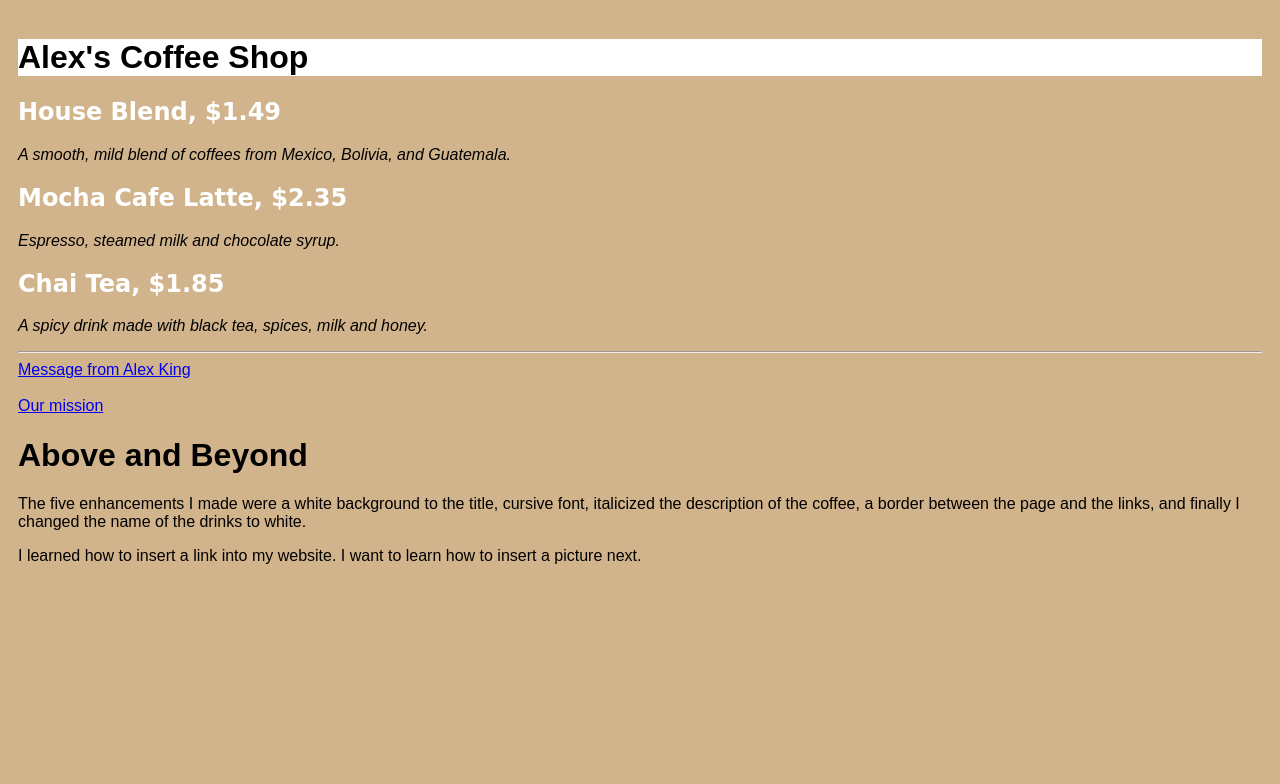
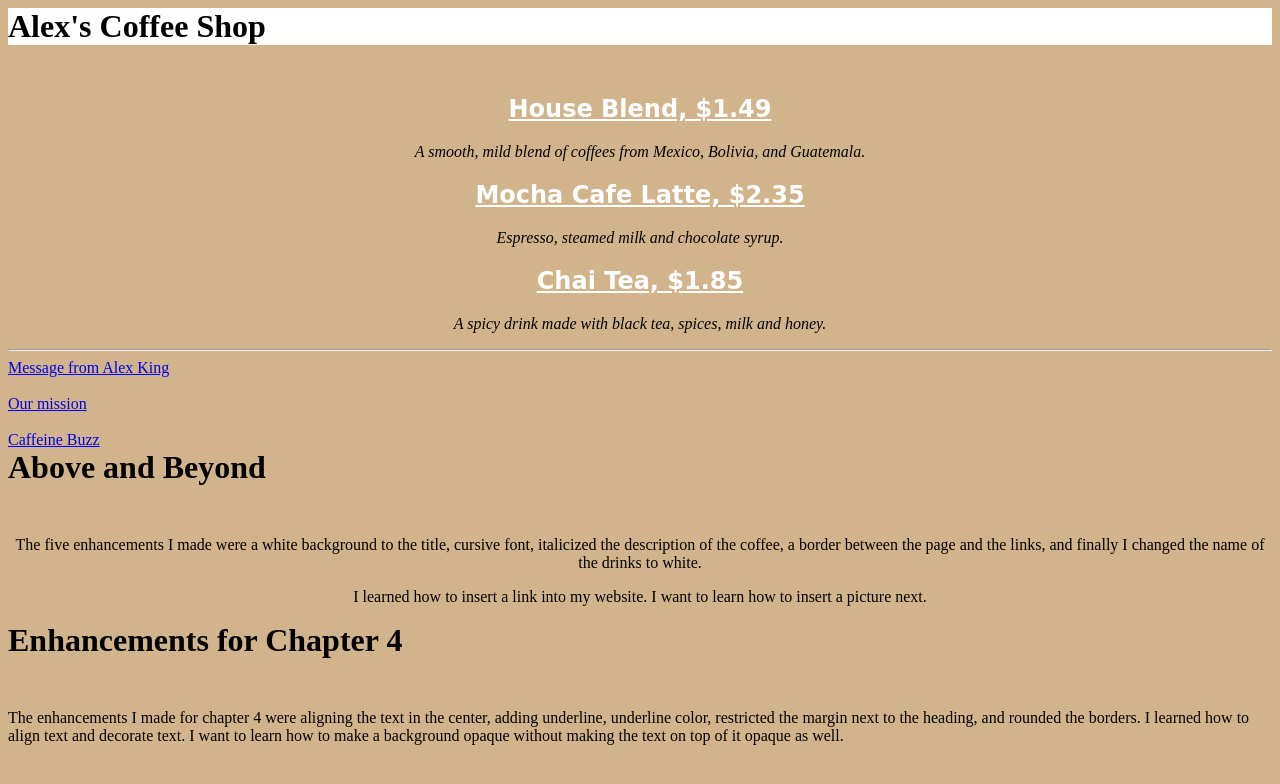
Before and after one commit to King5299/starbuzz, a plain HTML site: page index.html in a window 1280 px wide. Drawn offline with Linux system fonts and the light colour scheme.

Commit message:
Chapter 4 Enhancements

```diff
--- a/index.html
+++ b/index.html
@@ -12,14 +12,25 @@
             margin: left 20%;
             margin: right 20%
             border: 2px dotted black;
-            padding: 10px 10px 10px 10px;
-            font-family: sans-serif;}
+            border-radius: 5px;
+            padding: {10px 10px 10px 10px};
+            font-family: {sans-serif};
              </style>
     <style>
     div{background-color: white;}</style>
     <style>
-        div2{font-family: cursive; color: white }
+        div2 {font-family: cursive; color: white }
     </style>
+<style>
+h1 {
+  margin: 0 0 50px 0;
+}
+    p {
+    text-align: center;}
+    </style>
+<style> h2 { text-align: center;
+    text-decoration: underline;
+    text-decoration-color: white;}</style>
 </head>
 <body>
    <h1><div>Alex's Coffee Shop</div></h1>
@@ -29,13 +40,18 @@
    <h2><div2>Mocha Cafe Latte, $2.35</div2></h2>
    <p><em>Espresso, steamed milk and chocolate syrup.</em></p>
 
-   <h2><div2>Chai Tea, $1.85</div2></h2>
+   <h2><div2><a id=" chai"> Chai Tea, $1.85</a></div2></h2>
    <p><em>A spicy drink made with black tea, spices, milk and honey.</em></p>
    <hr>
   <a href="message.html">Message from Alex King</a>
-   <a href="mission.html"><br><br>Our mission</a>
+   <a href="mission.html" title="Read more about Alex's Coffee Shop's mission"><br><br>Our mission</a>
+   <br><br><a target="_blank" href="http://wickedlysmart.com/buzz/index.html#coffee" title="Read all about caffeine on the buzz">Caffeine Buzz</a>
+
    <h1>Above and Beyond</h1>
    <p>The five enhancements I made were a white background to the title, cursive font, italicized the description of the coffee, a border between the page and the links, and finally I changed the name of the drinks to white.</p>
-   <p>I learned how to insert a link into my website. I want to learn how to insert a picture next. </p>
+   <p>I learned how to insert a link into my website. I want to learn how to insert a picture next.</p>
+<h1>Enhancements for Chapter 4</h1>
+<p2>The enhancements I made for chapter 4 were aligning the text in the center, adding underline, underline color, restricted the margin next to the heading, and rounded the borders.</p2>
+<p2>I learned how to align text and decorate text. I want to learn how to make a background opaque without making the text on top of it opaque as well. </p2>
 </body>
 </html>
```
